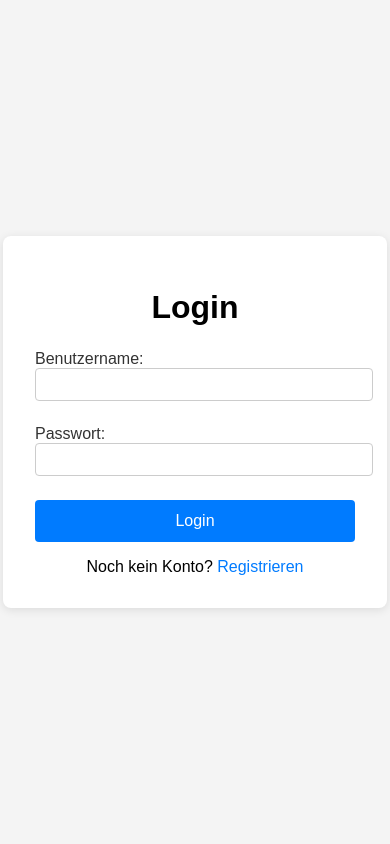
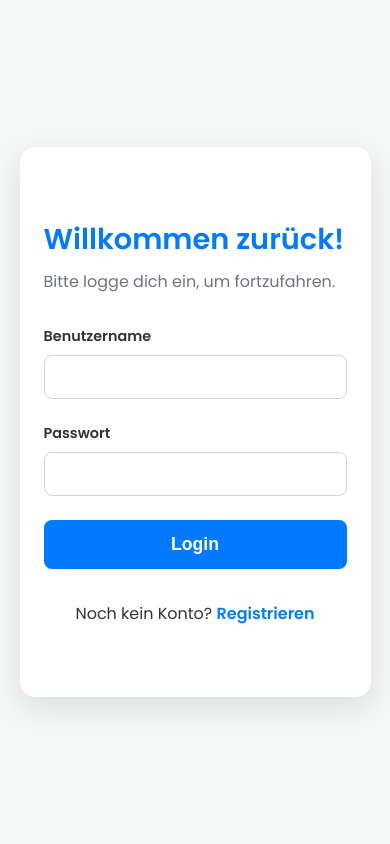
Before and after one commit to SpectresTV/Football-Webseite, a Node server app: page /login in a window 390 px wide. Run offline with Node 20, Linux system fonts and the light colour scheme; some libraries are stand-ins or nearby versions.

Commit message:
feat: Create a modern and responsive login page
This commit introduces a complete redesign of the login page to make it more modern, visually appealing, and mobile-friendly.

Key changes include:
- Externalized all CSS from inline styles in `login.ejs` to a new dedicated stylesheet at `public/css/login.css`.
- Updated the HTML structure in `login.ejs` to support a more flexible and semantic layout.
- Implemented a modern design using flexbox, a clean color palette with CSS variables, and improved typography with Google Fonts.
- Added media queries to ensure the layout is fully responsive and optimized for mobile devices.
- Configured the Express server in `index.js` to serve static assets from the `public` directory.

```diff
--- a/index.js
+++ b/index.js
@@ -26,6 +26,7 @@ db.serialize(() => {
 
 app.set('view engine', 'ejs');
 app.set('views', path.join(__dirname, 'views'));
+app.use(express.static(path.join(__dirname, 'public')));
 app.use(bodyParser.urlencoded({ extended: false }));
 app.use(session({
   secret: 'secret-key',
--- /dev/null
+++ b/public/css/login.css
@@ -0,0 +1,161 @@
+@import url('https://fonts.googleapis.com/css2?family=Poppins:wght@300;400;600;700&display=swap');
+
+:root {
+    --primary-color: #007bff;
+    --primary-color-darker: #0056b3;
+    --secondary-color: #6c757d;
+    --background-color: #f4f7f6;
+    --text-color: #333;
+    --container-bg: #ffffff;
+    --input-border-color: #ced4da;
+    --error-color: #dc3545;
+    --success-color: #28a745;
+    --shadow-color: rgba(0, 0, 0, 0.1);
+}
+
+* {
+    margin: 0;
+    padding: 0;
+    box-sizing: border-box;
+}
+
+body {
+    font-family: 'Poppins', sans-serif;
+    background-color: var(--background-color);
+    color: var(--text-color);
+    display: flex;
+    justify-content: center;
+    align-items: center;
+    min-height: 100vh;
+    font-size: 16px;
+}
+
+.login-container {
+    display: flex;
+    width: 100%;
+    max-width: 900px;
+    min-height: 550px;
+    background-color: var(--container-bg);
+    border-radius: 15px;
+    box-shadow: 0 10px 30px var(--shadow-color);
+    overflow: hidden;
+}
+
+.login-form {
+    flex: 1;
+    padding: 3rem 2.5rem;
+    display: flex;
+    flex-direction: column;
+    justify-content: center;
+}
+
+.login-form h1 {
+    font-size: 2rem;
+    font-weight: 600;
+    margin-bottom: 0.5rem;
+    color: var(--primary-color);
+}
+
+.login-form p {
+    margin-bottom: 2rem;
+    color: var(--secondary-color);
+}
+
+.input-group {
+    margin-bottom: 1.5rem;
+}
+
+.input-group label {
+    display: block;
+    margin-bottom: 0.5rem;
+    font-weight: 600;
+    font-size: 0.9rem;
+}
+
+.input-group input {
+    width: 100%;
+    padding: 0.75rem 1rem;
+    border: 1px solid var(--input-border-color);
+    border-radius: 8px;
+    font-size: 1rem;
+    transition: border-color 0.2s, box-shadow 0.2s;
+}
+
+.input-group input:focus {
+    outline: none;
+    border-color: var(--primary-color);
+    box-shadow: 0 0 0 3px rgba(0, 123, 255, 0.25);
+}
+
+button[type="submit"] {
+    width: 100%;
+    padding: 0.85rem;
+    border: none;
+    border-radius: 8px;
+    background-color: var(--primary-color);
+    color: white;
+    font-size: 1.1rem;
+    font-weight: 600;
+    cursor: pointer;
+    transition: background-color 0.2s;
+}
+
+button[type="submit"]:hover {
+    background-color: var(--primary-color-darker);
+}
+
+.register-link {
+    text-align: center;
+    margin-top: 2rem;
+}
+
+.register-link a {
+    color: var(--primary-color);
+    text-decoration: none;
+    font-weight: 600;
+}
+
+.register-link a:hover {
+    text-decoration: underline;
+}
+
+.error-message {
+    background-color: #f8d7da;
+    color: #721c24;
+    padding: 1rem;
+    border-radius: 8px;
+    margin-bottom: 1.5rem;
+    text-align: center;
+}
+
+.info-side {
+    flex: 1;
+    background: linear-gradient(135deg, var(--primary-color), var(--primary-color-darker));
+    display: flex;
+    justify-content: center;
+    align-items: center;
+    color: white;
+    padding: 3rem;
+    text-align: center;
+}
+
+/* For mobile devices */
+@media (max-width: 768px) {
+    .login-container {
+        flex-direction: column;
+        width: 90%;
+        max-width: 500px;
+    }
+
+    .info-side {
+        display: none; /* Hide the info side on smaller screens */
+    }
+
+    .login-form {
+        padding: 2rem 1.5rem;
+    }
+
+    .login-form h1 {
+        font-size: 1.8rem;
+    }
+}
--- a/views/login.ejs
+++ b/views/login.ejs
@@ -1,97 +1,40 @@
 <!DOCTYPE html>
-<html>
+<html lang="de">
 <head>
-  <meta charset="utf-8">
-  <title>Login</title>
-  <style>
-    body {
-      font-family: Arial, sans-serif;
-      background: #f4f4f4;
-      display: flex;
-      align-items: center;
-      justify-content: center;
-      height: 100vh;
-      margin: 0;
-    }
-
-    .login-container {
-      background: #fff;
-      padding: 2rem;
-      border-radius: 8px;
-      box-shadow: 0 2px 10px rgba(0, 0, 0, 0.1);
-      width: 320px;
-    }
-
-    h1 {
-      text-align: center;
-      margin-bottom: 1.5rem;
-    }
-
-    label {
-      display: block;
-      margin-bottom: 0.5rem;
-      color: #333;
-    }
-
-    input[type="text"],
-    input[type="password"] {
-      width: 100%;
-      padding: 0.5rem;
-      margin-bottom: 1rem;
-      border: 1px solid #ccc;
-      border-radius: 4px;
-    }
-
-    button {
-      width: 100%;
-      padding: 0.75rem;
-      background-color: #007bff;
-      border: none;
-      color: #fff;
-      border-radius: 4px;
-      cursor: pointer;
-      font-size: 1rem;
-    }
-
-    button:hover {
-      background-color: #0056b3;
-    }
-
-    .register-link {
-      margin-top: 1rem;
-      text-align: center;
-    }
-
-    .register-link a {
-      color: #007bff;
-      text-decoration: none;
-    }
-
-    .register-link a:hover {
-      text-decoration: underline;
-    }
-
-    .error {
-      color: red;
-      text-align: center;
-      margin-bottom: 1rem;
-    }
-  </style>
+    <meta charset="UTF-8">
+    <meta name="viewport" content="width=device-width, initial-scale=1.0">
+    <title>Login</title>
+    <link rel="stylesheet" href="/css/login.css">
 </head>
 <body>
-  <div class="login-container">
-    <h1>Login</h1>
-    <% if (error) { %><p class="error"><%= error %></p><% } %>
-    <form method="post" action="/login">
-      <label>Benutzername:
-        <input type="text" name="username">
-      </label>
-      <label>Passwort:
-        <input type="password" name="password">
-      </label>
-      <button type="submit">Login</button>
-    </form>
-    <div class="register-link">Noch kein Konto? <a href="/register">Registrieren</a></div>
-  </div>
+    <div class="login-container">
+        <form class="login-form" method="post" action="/login">
+            <h1>Willkommen zurück!</h1>
+            <p>Bitte logge dich ein, um fortzufahren.</p>
+
+            <% if (error) { %>
+                <div class="error-message"><%= error %></div>
+            <% } %>
+
+            <div class="input-group">
+                <label for="username">Benutzername</label>
+                <input type="text" id="username" name="username" required>
+            </div>
+
+            <div class="input-group">
+                <label for="password">Passwort</label>
+                <input type="password" id="password" name="password" required>
+            </div>
+
+            <button type="submit">Login</button>
+
+            <div class="register-link">
+                Noch kein Konto? <a href="/register">Registrieren</a>
+            </div>
+        </form>
+        <div class="info-side">
+
+        </div>
+    </div>
 </body>
 </html>
```
Also changed, not shown: 1 other file.
